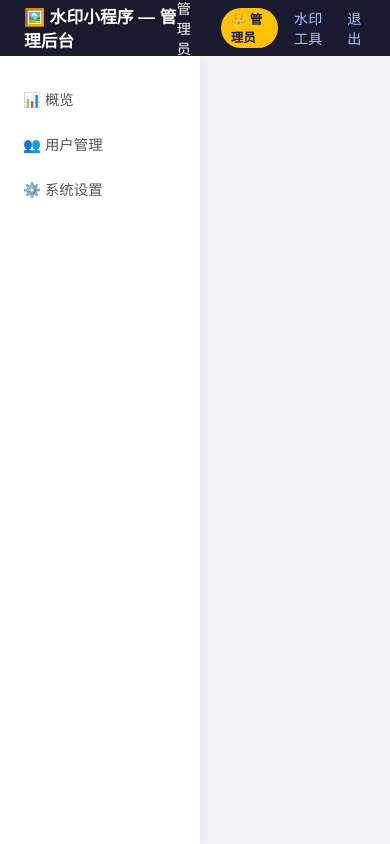
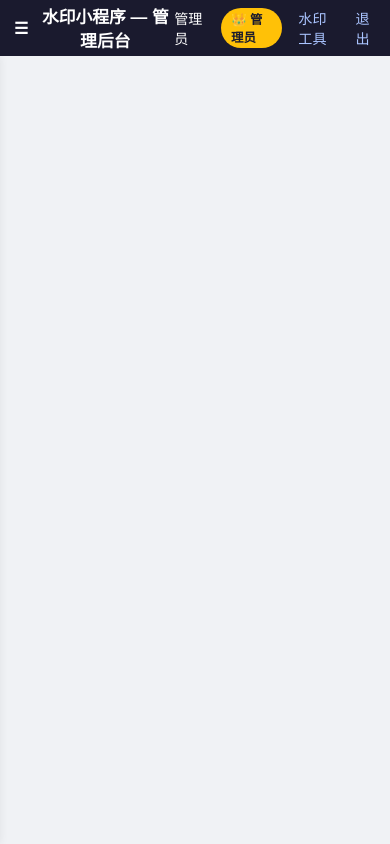
Before and after one commit to Szchiji/shuiyin, a FastAPI app: template templates/admin.html in a window 390 px wide. Run offline with FastAPI, Linux system fonts and the light colour scheme; the template is opened without the code that fills it, so the values that code supplies are empty.

Commit message:
Add collapsible sidebar toggle and mobile responsive layout to admin

```diff
--- a/templates/admin.html
+++ b/templates/admin.html
@@ -20,7 +20,14 @@
       top: 0;
       z-index: 100;
     }
-    .nav-brand { font-size: 1.05rem; font-weight: 700; color: #fff; }
+    .nav-brand {
+      font-size: 1.05rem; font-weight: 700; color: #fff;
+      cursor: pointer; user-select: none;
+      display: flex; align-items: center; gap: 8px;
+      background: none; border: none; padding: 0;
+    }
+    .nav-brand:hover { opacity: .85; }
+    .nav-brand-icon { font-size: 1rem; transition: transform .25s; }
     .nav-right { display: flex; align-items: center; gap: 16px; font-size: .88rem; }
     .nav-link { color: #aac4ff; text-decoration: none; }
     .nav-link:hover { color: #fff; }
@@ -31,27 +38,65 @@
 
     /* ── Sidebar ── */
     .sidebar {
-      width: 200px;
+      width: 160px;
       background: #fff;
       box-shadow: 1px 0 8px rgba(0,0,0,.06);
-      padding: 20px 0;
+      padding: 16px 0;
       flex-shrink: 0;
+      overflow: hidden;
+      transition: width .25s ease, padding .25s ease;
     }
+    .sidebar.collapsed { width: 0; padding: 0; }
     .sidebar-item {
       display: block;
-      padding: 12px 20px;
+      padding: 11px 16px;
       color: #555;
       text-decoration: none;
-      font-size: .9rem;
+      font-size: .88rem;
       font-weight: 500;
       border-left: 3px solid transparent;
+      white-space: nowrap;
       transition: all .15s;
     }
     .sidebar-item:hover { background: #f5f6fa; color: #1a1a2e; }
     .sidebar-item.active { border-left-color: #4f8ef7; background: #eaf2ff; color: #1a1a2e; font-weight: 700; }
 
+    /* ── Sidebar overlay (mobile) ── */
+    .sidebar-overlay {
+      display: none;
+      position: fixed;
+      inset: 0;
+      background: rgba(0,0,0,.35);
+      z-index: 90;
+    }
+    .sidebar-overlay.active { display: block; }
+
     /* ── Main ── */
     .main { flex: 1; padding: 28px 28px 48px; min-width: 0; }
+
+    /* ── Mobile ── */
+    @media (max-width: 640px) {
+      .nav { padding: 0 14px; }
+      .sidebar {
+        position: fixed;
+        top: 56px;
+        left: 0;
+        height: calc(100vh - 56px);
+        z-index: 95;
+        width: 200px;
+        transition: transform .25s ease;
+        transform: translateX(0);
+        padding: 16px 0;
+      }
+      .sidebar.collapsed {
+        transform: translateX(-100%);
+        width: 200px;
+        padding: 16px 0;
+      }
+      .main { padding: 18px 14px 48px; }
+      .card { padding: 18px 16px; }
+      .stats-grid { grid-template-columns: repeat(2, 1fr); }
+    }
     .page-title { font-size: 1.3rem; font-weight: 700; color: #1a1a2e; margin-bottom: 24px; }
 
     /* ── Cards ── */
@@ -151,7 +196,10 @@
 <body>
 
 <nav class="nav">
-  <span class="nav-brand">🖼️ 水印小程序 — 管理后台</span>
+  <button class="nav-brand" id="sidebar-toggle" onclick="toggleSidebar()" aria-label="切换侧边栏">
+    <span class="nav-brand-icon" id="sidebar-icon">☰</span>
+    <span>水印小程序 — 管理后台</span>
+  </button>
   <div class="nav-right">
     <span style="color:#fff;">{{ user.first_name or user.username or ('管理员 ' ~ user.user_id) }}</span>
     <span class="badge-admin">👑 管理员</span>
@@ -160,13 +208,14 @@
   </div>
 </nav>
 
+<div class="sidebar-overlay" id="sidebar-overlay" onclick="closeSidebar()"></div>
 <div class="layout">
 
   <!-- Sidebar -->
-  <aside class="sidebar">
-    <a href="/admin" class="sidebar-item {% if tab == 'overview' %}active{% endif %}">📊 概览</a>
-    <a href="/admin/users" class="sidebar-item {% if tab == 'users' %}active{% endif %}">👥 用户管理</a>
-    <a href="/admin/settings" class="sidebar-item {% if tab == 'settings' %}active{% endif %}">⚙️ 系统设置</a>
+  <aside class="sidebar" id="sidebar">
+    <a href="/admin" class="sidebar-item {% if tab == 'overview' %}active{% endif %}" onclick="closeSidebarMobile()">📊 概览</a>
+    <a href="/admin/users" class="sidebar-item {% if tab == 'users' %}active{% endif %}" onclick="closeSidebarMobile()">👥 用户管理</a>
+    <a href="/admin/settings" class="sidebar-item {% if tab == 'settings' %}active{% endif %}" onclick="closeSidebarMobile()">⚙️ 系统设置</a>
   </aside>
 
   <!-- Main content -->
@@ -383,6 +432,57 @@ function confirmRevoke(form) {
   return confirm('确认撤销用户 ' + tid + ' 的会员资格？');
 }
 
+// ── Sidebar toggle ─────────────────────────────────────────────────────────
+const sidebar = document.getElementById('sidebar');
+const overlay = document.getElementById('sidebar-overlay');
+const icon    = document.getElementById('sidebar-icon');
+const isMobile = () => window.innerWidth <= 640;
+
+function toggleSidebar() {
+  if (isMobile()) {
+    const open = !sidebar.classList.contains('collapsed');
+    open ? closeSidebar() : openSidebar();
+  } else {
+    sidebar.classList.toggle('collapsed');
+    icon.textContent = sidebar.classList.contains('collapsed') ? '☰' : '✕';
+  }
+}
+function openSidebar() {
+  sidebar.classList.remove('collapsed');
+  overlay.classList.add('active');
+  icon.textContent = '✕';
+}
+function closeSidebar() {
+  sidebar.classList.add('collapsed');
+  overlay.classList.remove('active');
+  icon.textContent = '☰';
+}
+function closeSidebarMobile() {
+  if (isMobile()) closeSidebar();
+}
+
+// On desktop restore state from localStorage; on mobile default closed
+(function () {
+  if (isMobile()) {
+    closeSidebar();
+  } else {
+    const saved = localStorage.getItem('admin-sidebar');
+    if (saved === 'collapsed') {
+      sidebar.classList.add('collapsed');
+      icon.textContent = '☰';
+    } else {
+      icon.textContent = '✕';
+    }
+  }
+})();
+
+// Persist desktop state
+sidebar.addEventListener('transitionend', () => {
+  if (!isMobile()) {
+    localStorage.setItem('admin-sidebar', sidebar.classList.contains('collapsed') ? 'collapsed' : 'open');
+  }
+});
+
 // ── Admin settings real-time watermark preview ─────────────────────────────
 (function () {
   const canvas = document.getElementById('admin-preview-canvas');
```
